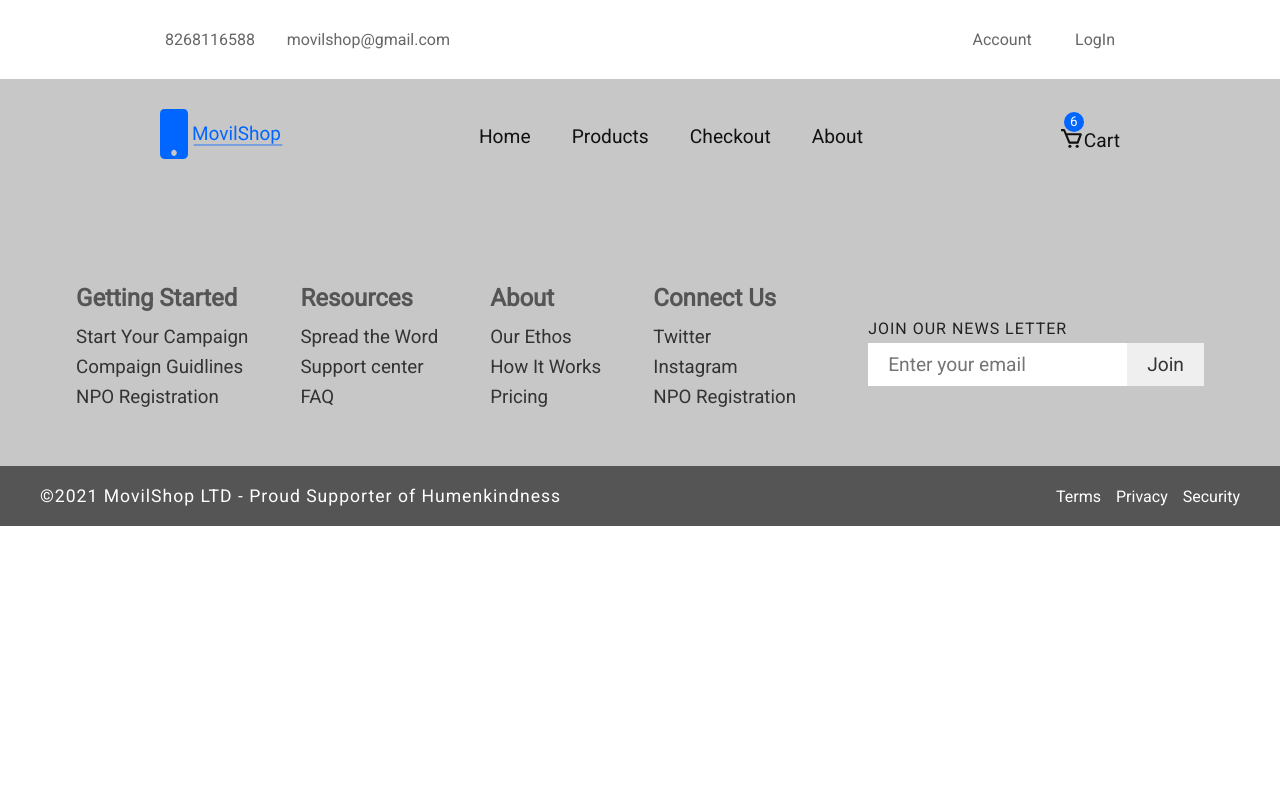
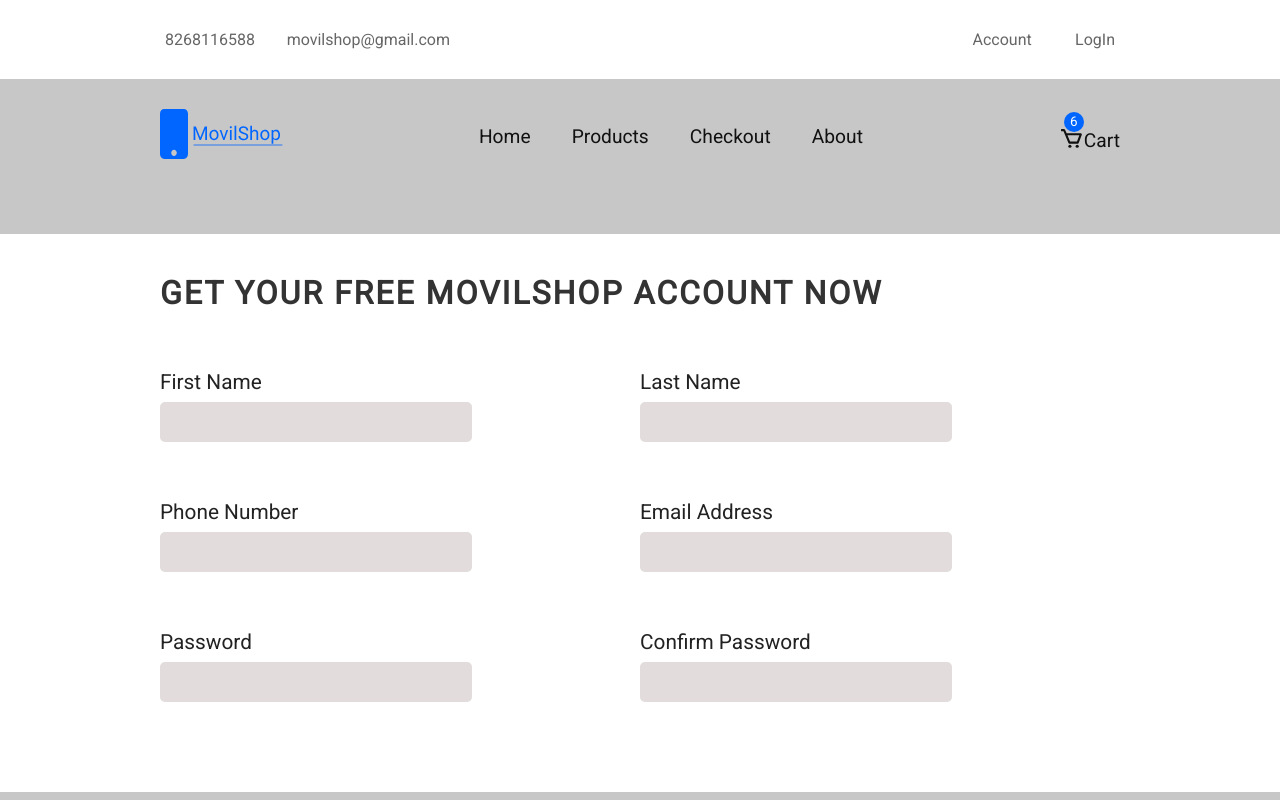
Before and after one commit to ddepu11/movil_shop_cient_side_react, a React (Create React App) app: page /sign-up in a window 1280 px wide. Shown: the top 800 px of the page. Built offline with nearby package versions, Linux system fonts and the light colour scheme; no server answers.

Commit message:
sign up page form created

```diff
--- a/src/App.js
+++ b/src/App.js
@@ -7,6 +7,7 @@ import {
   Products,
   LogIn,
   Loading,
+  SignUp,
 } from "./components";
 import styled from "styled-components";
 import { BrowserRouter as Router, Route, Switch } from "react-router-dom";
@@ -32,6 +33,9 @@ const App = () => {
             <Route exact path="/log-in">
               <LogIn />
             </Route>
+            <Route exact path="/sign-up">
+              <SignUp />
+            </Route>
             <Route exact path="/products">
               <Products />
             </Route>
--- a/src/components/LogIn.jsx
+++ b/src/components/LogIn.jsx
@@ -77,7 +77,7 @@ const Login = () => {
             <span>Or</span>
             <div className="right"></div>
           </div>
-          <Link className="sign-up-btn">
+          <Link className="sign-up-btn" to="/sign-up">
             Don't have an account? Sign Up Now !
           </Link>
         </div>
@@ -148,11 +148,10 @@ const Wrapper = styled.main`
   .sign-up-btn {
     padding: 10px 40px;
     font-size: 1.2em;
-    background-color: #00c040;
-    color: #0c0b0b;
+    background-color: #2a5be2;
+    color: #ffffff;
     margin-top: 12px;
     width: 100%;
-    font-weight: 700;
   }
 `;
 
--- /dev/null
+++ b/src/components/SignUp.jsx
@@ -0,0 +1,85 @@
+import React from "react";
+import styled from "styled-components";
+
+const SignUp = () => {
+  const handleSubmit = (e) => {
+    e.preventDefault();
+  };
+  return (
+    <>
+      <Wrapper className="w-960 ">
+        <h1>Get your free MovilShop account now</h1>
+        <form onSubmit={handleSubmit}>
+          <div className="row flex">
+            <div className="form-control ">
+              <label htmlFor="first_name">First Name</label>
+              <input type="text" id="first_name" />
+            </div>
+            <div className="form-control">
+              <label htmlFor="last_name">Last Name</label>
+              <input type="text" id="last_name" />
+            </div>
+          </div>
+
+          <div className="row flex">
+            <div className="form-control">
+              <label htmlFor="phone_number">Phone Number</label>
+              <input type="text" id="phone_number" />
+            </div>
+            <div className="form-control">
+              <label htmlFor="email">Email Address</label>
+              <input type="email" id="email" />
+            </div>
+          </div>
+
+          <div className="row flex">
+            <div className="form-control">
+              <label htmlFor="password">Password</label>
+              <input type="password" id="password" />
+            </div>
+
+            <div className="form-control">
+              <label htmlFor="confirm_password">Confirm Password</label>
+              <input type="password" id="confirm_password" />
+            </div>
+          </div>
+        </form>
+      </Wrapper>
+    </>
+  );
+};
+
+const Wrapper = styled.main`
+  padding: 40px 0;
+  h1 {
+    letter-spacing: 2px;
+    text-transform: uppercase;
+    color: #333;
+    font-size: 2em;
+  }
+  form {
+    .row {
+      justify-content: space-between;
+      margin: 50px 0;
+      .form-control {
+        display: flex;
+        flex-direction: column;
+        width: 100%;
+        label {
+          font-size: 1.3em;
+          padding: 8px 0;
+          color: #222;
+        }
+        input {
+          background: #e2dcdc;
+          padding: 10px 5px;
+          border-radius: 5px;
+          font-size: 1.1em;
+          width: 65%;
+        }
+      }
+    }
+  }
+`;
+
+export default SignUp;
--- a/src/components/index.js
+++ b/src/components/index.js
@@ -8,6 +8,7 @@ import Footer from "./Footer";
 import Hero from "./Hero";
 import LogIn from "./LogIn";
 import Loading from "./Loading";
+import SignUp from "./SignUp";
 
 export {
   Navbar,
@@ -20,4 +21,5 @@ export {
   Hero,
   LogIn,
   Loading,
+  SignUp,
 };
```
